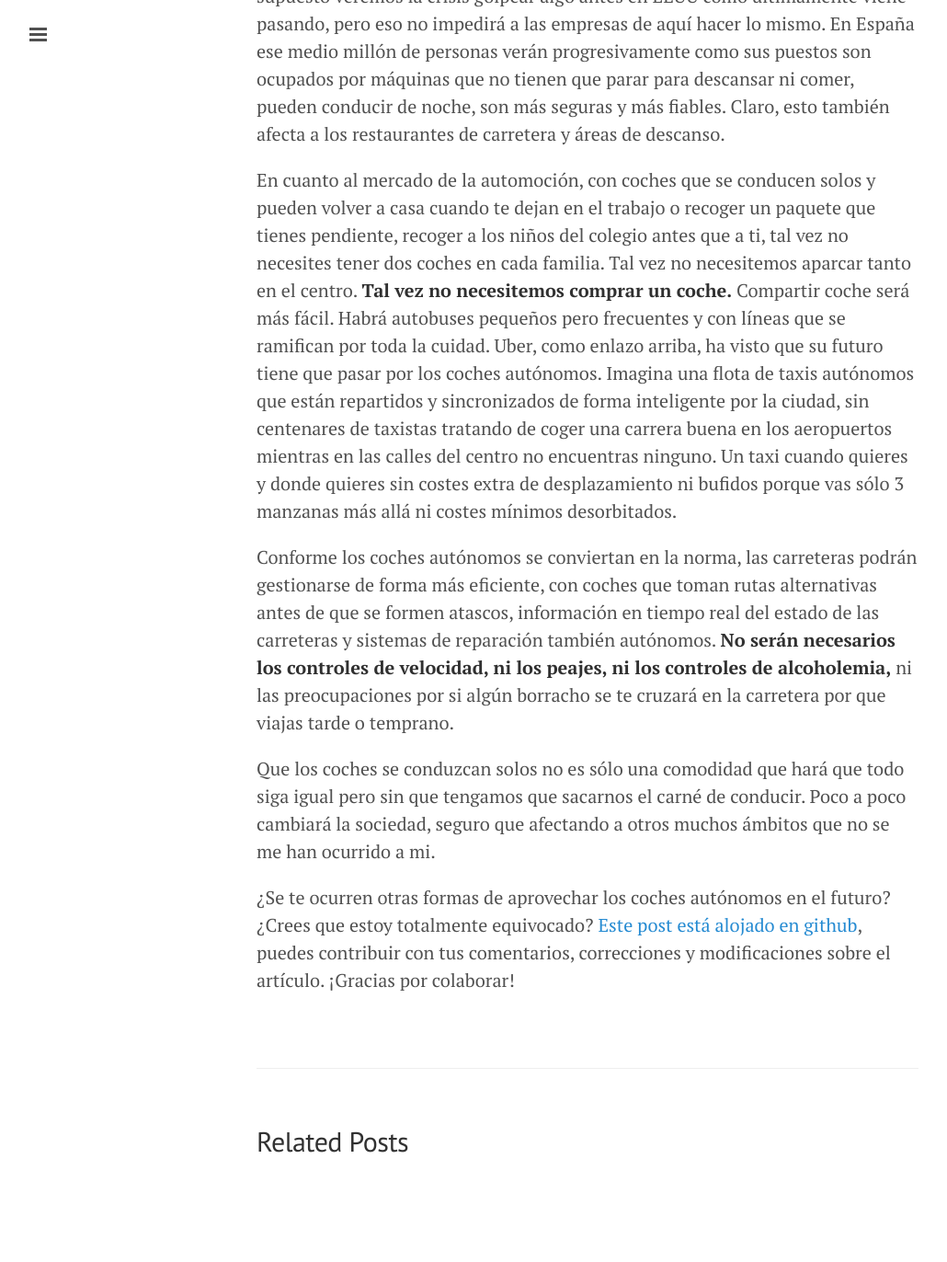
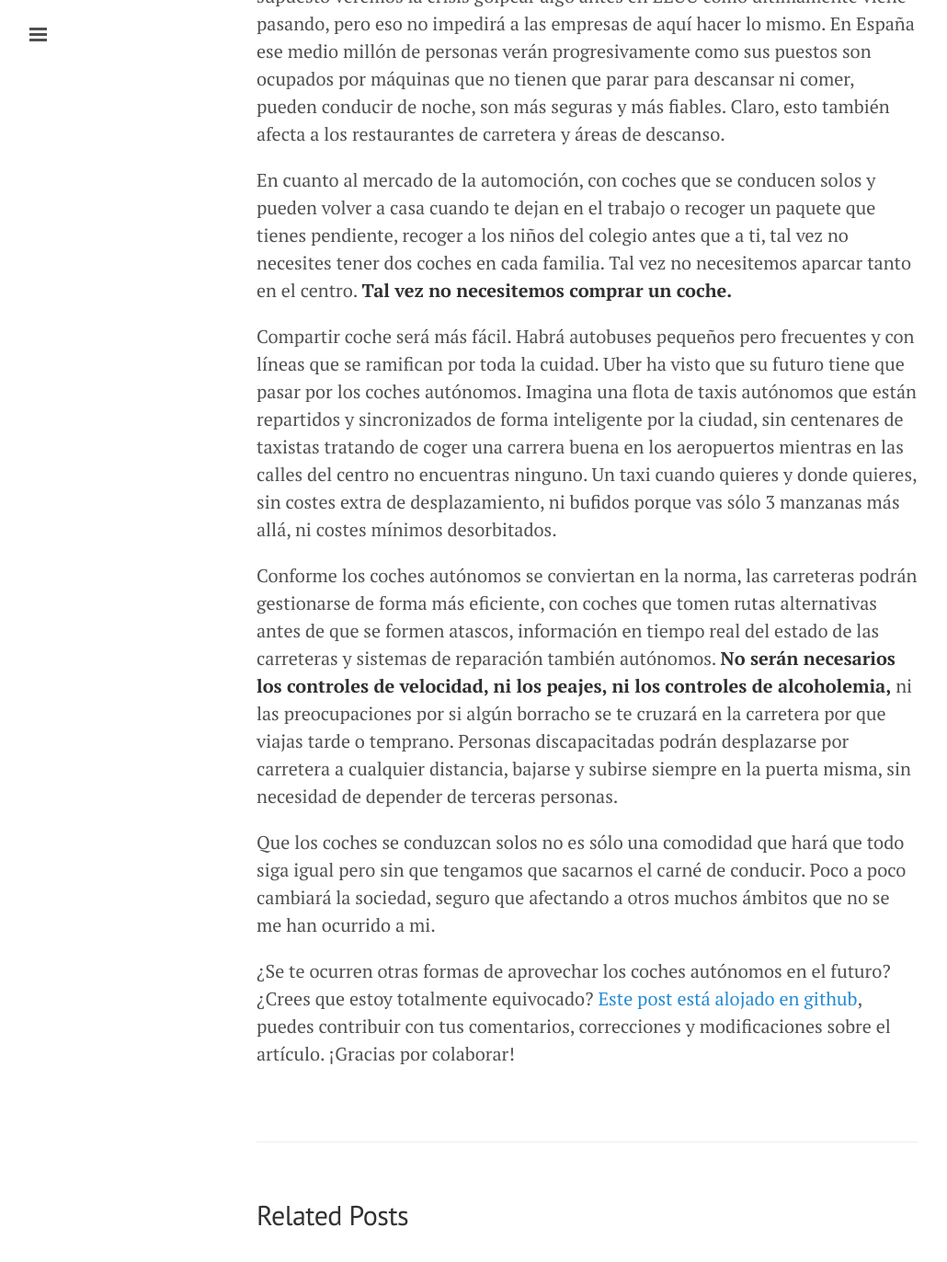
Before and after one commit to juanmirod/juanmirod.github.io, a Jekyll site: the page built from _posts/2015-10-16-sobre-coches-aut-nomos-y-la-siguiente-gran-crisis-de-empleo.markdown, in a window 1280 px wide and 1400 px high, scrolled down 1081 px. Shown: the top 1372 px of the window at 92% size, without its empty margins (1-1031 px from the left). Built offline with Jekyll 4.4.1, drawn with Linux system fonts in a browser that asks for light colours; before the commit the page ends 2401 px from its top, so only the background shows below that.

Commit message:
Post update: Sobre coches autónomos y la siguiente gran crisis de empleo

```diff
--- a/_posts/2015-10-16-sobre-coches-aut-nomos-y-la-siguiente-gran-crisis-de-empleo.markdown
+++ b/_posts/2015-10-16-sobre-coches-aut-nomos-y-la-siguiente-gran-crisis-de-empleo.markdown
@@ -11,9 +11,11 @@ La gente habla de este tema desde un enfoque muy inmediato también. Que si solv
 
 **Actualmente en el sector del transporte terrestre en España trabajan más de medio millón de personas, más de dos millones y medio en Europa.** Por supuesto veremos la crisis golpear algo antes en EEUU como últimamente viene pasando, pero eso no impedirá a las empresas de aquí hacer lo mismo. En España ese medio millón de personas verán progresivamente como sus puestos son ocupados por máquinas que no tienen que parar para descansar ni comer, pueden conducir de noche, son más seguras y más fiables. Claro, esto también afecta a los restaurantes de carretera y áreas de descanso.
 
-En cuanto al mercado de la automoción, con coches que se conducen solos y pueden volver a casa cuando te dejan en el trabajo o recoger un paquete que tienes pendiente, recoger a los niños del colegio antes que a ti, tal vez no necesites tener dos coches en cada familia. Tal vez no necesitemos aparcar tanto en el centro. **Tal vez no necesitemos comprar un coche.** Compartir coche será más fácil. Habrá autobuses pequeños pero frecuentes y con líneas que se ramifican por toda la cuidad. Uber, como enlazo arriba, ha visto que su futuro tiene que pasar por los coches autónomos. Imagina una flota de taxis autónomos que están repartidos y sincronizados de forma inteligente por la ciudad, sin centenares de taxistas tratando de coger una carrera buena en los aeropuertos mientras en las calles del centro no encuentras ninguno. Un taxi cuando quieres y donde quieres sin costes extra de desplazamiento ni bufidos porque vas sólo 3 manzanas más allá ni costes mínimos desorbitados.
+En cuanto al mercado de la automoción, con coches que se conducen solos y pueden volver a casa cuando te dejan en el trabajo o recoger un paquete que tienes pendiente, recoger a los niños del colegio antes que a ti, tal vez no necesites tener dos coches en cada familia. Tal vez no necesitemos aparcar tanto en el centro. **Tal vez no necesitemos comprar un coche.**
 
-Conforme los coches autónomos se conviertan en la norma, las carreteras podrán gestionarse de forma más eficiente, con coches que toman rutas alternativas antes de que se formen atascos, información en tiempo real del estado de las carreteras y sistemas de reparación también autónomos. **No serán necesarios los controles de velocidad, ni los peajes, ni los controles de alcoholemia,** ni las preocupaciones por si algún borracho se te cruzará en la carretera por que viajas tarde o temprano.
+Compartir coche será más fácil. Habrá autobuses pequeños pero frecuentes y con líneas que se ramifican por toda la cuidad. Uber ha visto que su futuro tiene que pasar por los coches autónomos. Imagina una flota de taxis autónomos que están repartidos y sincronizados de forma inteligente por la ciudad, sin centenares de taxistas tratando de coger una carrera buena en los aeropuertos mientras en las calles del centro no encuentras ninguno. Un taxi cuando quieres y donde quieres, sin costes extra de desplazamiento, ni bufidos porque vas sólo 3 manzanas más allá, ni costes mínimos desorbitados.
+
+Conforme los coches autónomos se conviertan en la norma, las carreteras podrán gestionarse de forma más eficiente, con coches que tomen rutas alternativas antes de que se formen atascos, información en tiempo real del estado de las carreteras y sistemas de reparación también autónomos. **No serán necesarios los controles de velocidad, ni los peajes, ni los controles de alcoholemia,** ni las preocupaciones por si algún borracho se te cruzará en la carretera por que viajas tarde o temprano. Personas discapacitadas podrán desplazarse por carretera a cualquier distancia, bajarse y subirse siempre en la puerta misma, sin necesidad de depender de terceras personas.
 
 Que los coches se conduzcan solos no es sólo una comodidad que hará que todo siga igual pero sin que tengamos que sacarnos el carné de conducir. Poco a poco cambiará la sociedad, seguro que afectando a otros muchos ámbitos que no se me han ocurrido a mi.
 
```
